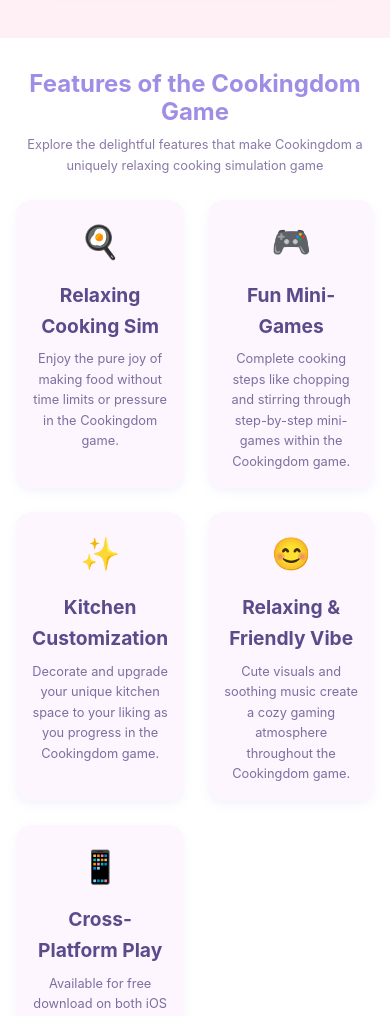
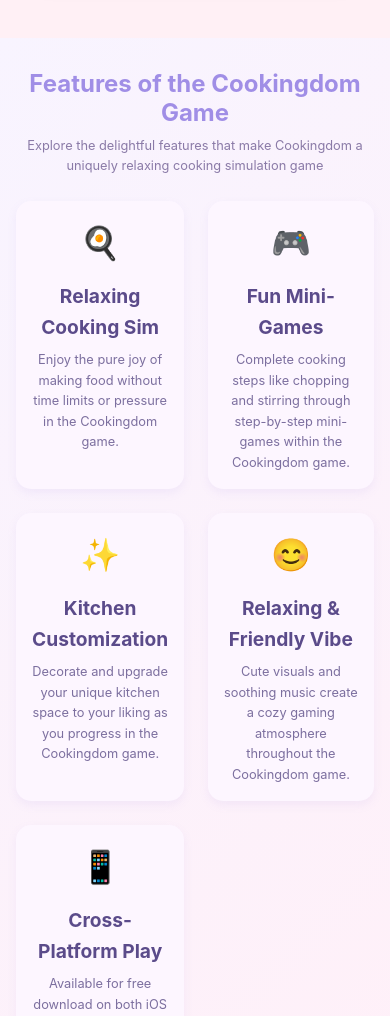
Before and after one commit to wyong32/cookingdom, a Vue app: page / in a window 390 px wide. Shown: the part 538-1554 px from the top of the page. Built offline with nearby package versions, Linux system fonts and the light colour scheme.

Commit message:
优化首页偏移

```diff
--- a/src/components/Header.vue
+++ b/src/components/Header.vue
@@ -129,7 +129,7 @@ function changeLocale(event) {
 <template>
   <header class="header">
     <div class="container">
-      <div class="logo"><img src="/logo.webp" alt="" />{{ t('header.logo') }}</div>
+      <div class="logo"><img src="/logo.webp" alt="Cookingdom Logo" />{{ t('header.logo') }}</div>
 
       <!-- 桌面端导航 -->
       <nav class="desktop-nav">
--- a/src/views/HomeView.vue
+++ b/src/views/HomeView.vue
@@ -701,13 +701,26 @@ main {
 .features-section {
   padding: 4rem 0;
   text-align: center;
-  background-color: #ffffff;
+  background: linear-gradient(135deg, #f8f4ff 0%, #fff0f8 100%); /* Soft gradient */
+  contain: layout style paint; /* 防止布局偏移 */
+  min-height: 600px; /* 设置最小高度，防止内容加载时的布局偏移 */
+  width: 100%; /* 确保宽度固定 */
+  box-sizing: border-box; /* 确保padding不影响总宽度 */
+  overflow: hidden; /* 防止内容溢出导致的布局偏移 */
+}
+
+.features-section > .container {
+  contain: layout style; /* 防止布局偏移 */
+  min-height: 450px; /* 设置最小高度，防止内容加载时的布局偏移 */
+  width: 100%; /* 确保宽度固定 */
+  box-sizing: border-box; /* 确保padding不影响总宽度 */
 }
 
 .features-section h2 {
   font-size: 2rem;
   color: #a08ee6; /* Kawaii purple */
   margin-bottom: 0.5rem;
+  min-height: 2.5rem; /* 设置最小高度，防止内容加载时的布局偏移 */
 }
 
 .features-section > .container > p {
@@ -717,13 +730,20 @@ main {
   max-width: 600px;
   margin-left: auto;
   margin-right: auto;
+  min-height: 1.5em; /* 设置最小高度，防止内容加载时的布局偏移 */
 }
 
 .features-grid {
   display: grid;
   grid-template-columns: repeat(auto-fit, minmax(200px, 1fr)); /* Responsive grid */
+  grid-template-rows: repeat(auto-fit, minmax(200px, auto)); /* 固定行高 */
   gap: 1.5rem;
   margin: 0 auto;
+  contain: layout style; /* 防止布局偏移 */
+  min-height: 300px; /* 设置最小高度，防止内容加载时的布局偏移 */
+  width: 100%; /* 确保宽度固定 */
+  box-sizing: border-box; /* 确保padding不影响总宽度 */
+  place-items: stretch; /* 确保所有项目填满网格 */
 }
 
 .feature-card {
@@ -732,6 +752,12 @@ main {
   border-radius: 15px; /* Rounded corners */
   box-shadow: 0 4px 10px rgba(160, 142, 230, 0.1); /* Soft purple shadow */
   transition: transform 0.3s ease, box-shadow 0.3s ease;
+  contain: layout style; /* 防止布局偏移 */
+  min-height: 200px; /* 设置最小高度，防止内容加载时的布局偏移 */
+  width: 100%; /* 确保宽度固定 */
+  box-sizing: border-box; /* 确保padding不影响总宽度 */
+  transform: translateZ(0); /* 启用硬件加速，减少重绘 */
+  will-change: transform; /* 提示浏览器优化变换 */
 }
 
 .feature-card:hover {
@@ -744,17 +770,20 @@ main {
   color: #ff85a2; /* Kawaii pink */
   margin-bottom: 0.8rem;
   /* Consider using actual icons later */
+  min-height: 2rem; /* 设置最小高度，防止内容加载时的布局偏移 */
 }
 
 .feature-card h3 {
   font-size: 1.2rem;
   color: #5b4b8a;
   margin-bottom: 0.5rem;
+  min-height: 1.5rem; /* 设置最小高度，防止内容加载时的布局偏移 */
 }
 
 .feature-card p {
   font-size: 0.9rem;
   color: #7c6f9f;
+  min-height: 4rem; /* 设置最小高度，防止内容加载时的布局偏移 */
 }
 
 /* Guides Section */
@@ -1580,10 +1609,15 @@ main {
   }
   .features-section {
     padding: 2em 0;
+    min-height: 400px; /* 移动端减少最小高度 */
+  }
+  .features-section > .container {
+    min-height: 350px; /* 移动端减少最小高度 */
   }
   .features-section > .container > p {
     font-size: 0.8rem;
     margin-bottom: 1.5rem;
+    min-height: 1.2em; /* 移动端减少最小高度 */
   }
 
   /* Hero Section Mobile */
@@ -1619,6 +1653,7 @@ main {
   .features-section h2 {
     font-size: 1.5rem;
     line-height: 1.2;
+    min-height: 2rem; /* 移动端减少最小高度 */
   }
   /* 移动端隐藏轮播图，显示单张图片 */
   .hero-swiper-container.card-slider {
@@ -1644,17 +1679,24 @@ main {
 
   /* Features Section Mobile */
   .features-grid {
-    grid-template-columns: repeat(2, 1fr); /* Three columns */
+    grid-template-columns: repeat(2, 1fr); /* Two columns */
+    min-height: 250px; /* 移动端减少最小高度 */
   }
 
   .feature-card {
     padding: 1rem;
+    min-height: 150px; /* 移动端减少最小高度 */
+  }
+  .feature-card .icon {
+    min-height: 1.5rem; /* 移动端减少最小高度 */
   }
   .feature-card h3 {
     font-size: 1.2rem;
+    min-height: 1.2rem; /* 移动端减少最小高度 */
   }
   .feature-card p {
     font-size: 0.8rem;
+    min-height: 3rem; /* 移动端减少最小高度 */
   }
 
   .guides-section {
```
